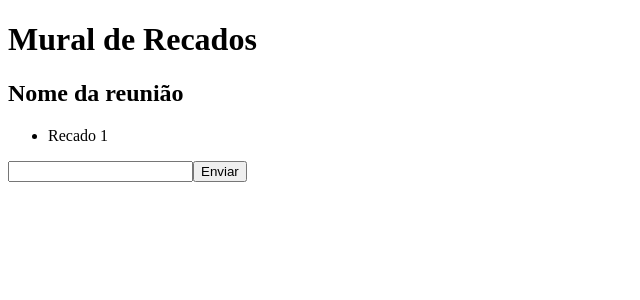
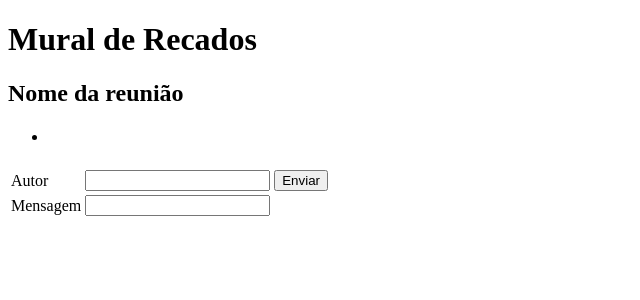
Before and after one commit to MatheusPaixaoG/meeting-manager, an Angular app in the folder mtm-gui/: page / in a window 1280 px wide. Both pictures are taken after a click on the button "Enviar". Shown: the top 300 px of the page, without its empty margins (0-640 px from the left). Built offline with nearby package versions, Linux system fonts and the light colour scheme.

Commit message:
Funcionalidade do envio de mensagens (recados)

```diff
--- /dev/null
+++ b/mtm-gui/src/app/Recado.ts
@@ -0,0 +1,4 @@
+export class Recado {
+  author!: string;//Mural sendo um array de Postagens e sendo um atributo da classe reunião
+  content!: string;
+}
--- a/mtm-gui/src/app/app.component.html
+++ b/mtm-gui/src/app/app.component.html
@@ -2,10 +2,20 @@
 
 <h2>Nome da reunião</h2>
 
-<ul>
-  <li>Recado 1</li>
+<ul *ngFor="let recado of mural.mural">
+  <li>
+    <h4> {{ recado.author }} </h4>
+    <p> {{ recado.content }} </p>
+  </li>
 </ul>
-<div>
-  <input ng-model="recado.content">
-  <button>Enviar</button>
-</div>
+<table>
+  <tr>
+    <td><label>Autor</label></td>
+    <td><input [(ngModel)]="recado.author"></td>
+    <td><button (click)="addMessage(recado)">Enviar</button></td>
+  </tr>
+  <tr>
+    <td><label>Mensagem</label></td>
+    <td><input [(ngModel)]="recado.content"></td>
+  </tr>
+</table>
--- a/mtm-gui/src/app/app.component.ts
+++ b/mtm-gui/src/app/app.component.ts
@@ -1,5 +1,7 @@
 import { Component } from '@angular/core';
 import { NgModule } from '@angular/core';
+import { Mural } from './mural';
+import { Recado } from './Recado';
 
 @Component({
   selector: 'app-root',
@@ -8,9 +10,10 @@ import { NgModule } from '@angular/core';
 })
 export class AppComponent {
   recado: Recado = { author: "", content: "" };
+  mural = new Mural();
+
+  addMessage(r: Recado): void {
+    this.mural.addMessage(r);
+    this.recado = { author: "", content: "" };
+  }
 }
-
-export class Recado {
-  author!: string;//Mural sendo um array de Postagens e sendo um atributo da classe reunião
-  content!: string;
-}
--- a/mtm-gui/src/app/app.module.ts
+++ b/mtm-gui/src/app/app.module.ts
@@ -1,5 +1,6 @@
 import { NgModule } from '@angular/core';
 import { BrowserModule } from '@angular/platform-browser';
+import { FormsModule } from '@angular/forms';
 
 import { AppRoutingModule } from './app-routing.module';
 import { AppComponent } from './app.component';
@@ -10,7 +11,8 @@ import { AppComponent } from './app.component';
   ],
   imports: [
     BrowserModule,
-    AppRoutingModule
+    AppRoutingModule,
+    FormsModule
   ],
   providers: [],
   bootstrap: [AppComponent]
--- /dev/null
+++ b/mtm-gui/src/app/mural.ts
@@ -0,0 +1,13 @@
+import { Recado } from "./Recado";
+
+export class Mural {
+  mural!: Recado[];
+
+  constructor() {
+    this.mural = [];
+  }
+
+  addMessage(recado: Recado): void {
+    this.mural.push(recado);
+  }
+}
```
Also changed, not shown: mtm-gui/src/app/mural.service.ts (added, +9 -0 lines).
